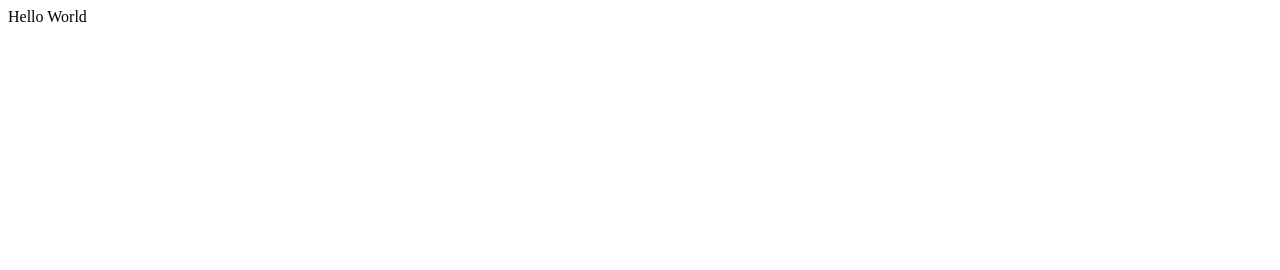
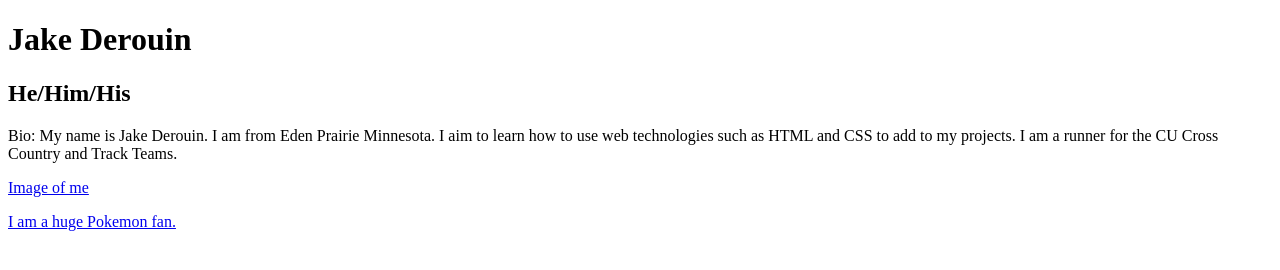
Before and after one commit to CURunner/CURunner.github.io, a plain HTML site: page index.html in a window 1280 px wide. Drawn offline with Linux system fonts and the light colour scheme.

Commit message:
Assignment 2 about me html
Wrote the assignment 2 bio page in html.

```diff
--- a/index.html
+++ b/index.html
@@ -1,9 +1,24 @@
+<!DOCTYPE html>
+
 <html>
-<head> </head>
-<body></body>
-<p>Hello World</p>
+<head>
+<title>Jake Derouin</title>
+</head>
+<body>
+
+  <h1>Jake Derouin</h1>
+  <h2>He/Him/His </h2>
+
+<p>Bio: My name is Jake Derouin. I am from Eden Prairie Minnesota. I aim to learn how to use web technologies such as HTML and CSS to add to my projects. I am a runner for the CU Cross Country and Track Teams. </p>
+
+<p><a href="img/imageOfMe.jpeg">Image of me</a></p>
+<p><a href="https://www.youtube.com/watch?v=UTidwW3iLHk&t=123s">I am a huge Pokemon fan.</a></p>
 
 
 
 
+  </body>
+
+
+
 </html>
```
Also changed, not shown: assignment 1.html (added, +9 -0 lines), img/imageOfMe.jpeg (added).
